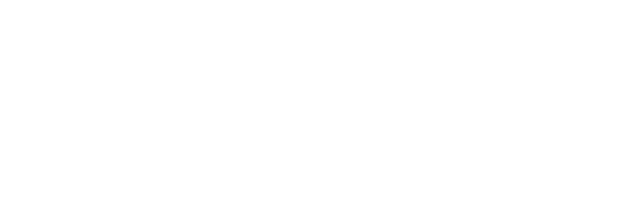
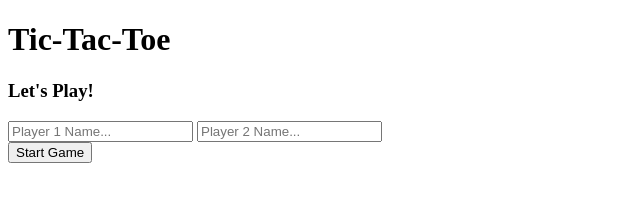
Before and after one commit to agastyasohan/web_dev_projects, a plain HTML site: page tic-tac-toe/index.html in a window 1280 px wide. Shown: the whole page, without its empty margins (0-640 px from the left). Drawn offline with Linux system fonts and the light colour scheme.

Commit message:
add Initial HTML Structure for Tic-Tac-Tae Game

```diff
--- a/tic-tac-toe/index.html
+++ b/tic-tac-toe/index.html
@@ -7,6 +7,29 @@
     <link rel="stylesheet" href="style.css">
 </head>
 <body>
+    <div class="header">
+        <h1> Tic-Tac-Toe </h1>
+    </div>
+
+    <div class="GameContainer">
+
+        <div id="message">
+            <h3>Let's Play!</h3>
+        </div>
+
+        <div class="playerInputs">
+            <input type="text" name="playerOneName" id="playerOneName" placeholder="Player 1 Name...">
+
+            <input type="text" name="playerTwoName" id="playerTwoName" placeholder="Player 2 Name...">
+        </div>
+
+        <button id="startBtn"> Start Game</button>
+
+        <div id="gameBoard">
+
+        </div>
+
+    </div>
 
 
 
```
